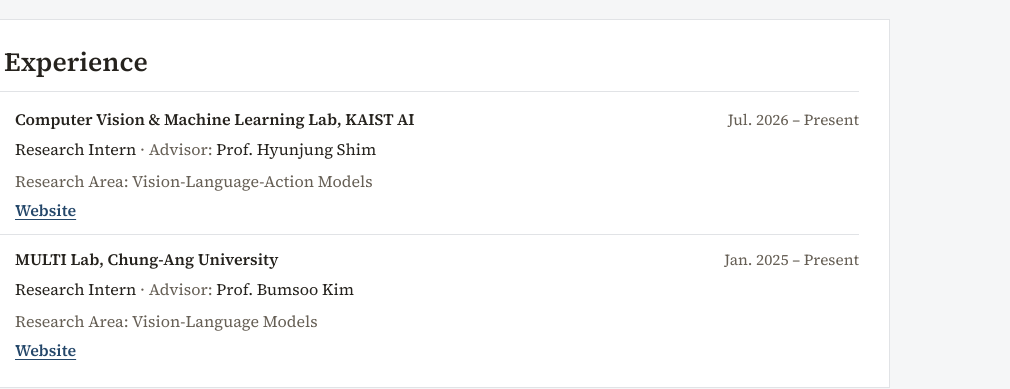
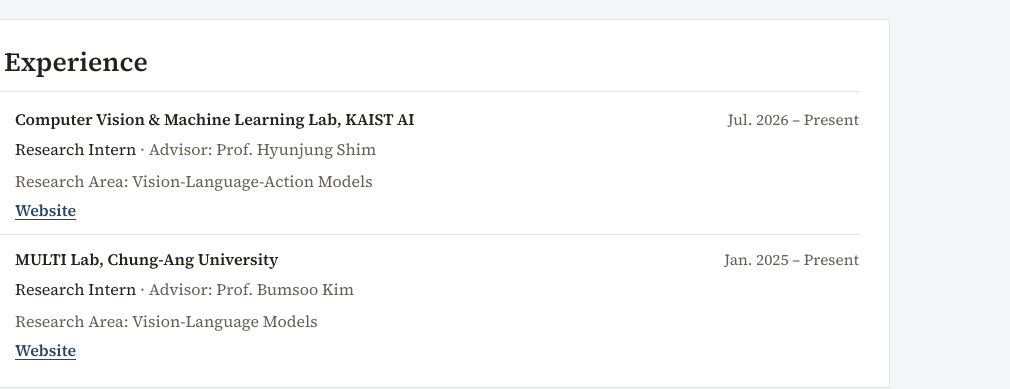
Before and after one commit to kyuanoh/kyuanoh.github.io, a plain HTML site: page index.html in a window 1280 px wide. Shown: the part 1420-1809 px from the top of the page, 270-1280 px from the left. Drawn offline with Linux system fonts and the light colour scheme.

Commit message:
Mute advisor name together with its label
Co-Authored-By: Claude Opus 5.5 <noreply@anthropic.com>

```diff
--- a/index.html
+++ b/index.html
@@ -173,7 +173,7 @@
                   <h3>Computer Vision &amp; Machine Learning Lab, KAIST AI</h3>
                   <span>Jul. 2026 &ndash; Present</span>
                 </div>
-                <p class="experience-meta experience-role">Research Intern <span class="meta-label">&middot; Advisor:</span> Prof. Hyunjung Shim</p>
+                <p class="experience-meta experience-role">Research Intern <span class="meta-label">&middot; Advisor: Prof. Hyunjung Shim</span></p>
                 <p class="experience-meta">Research Area: Vision-Language-Action Models</p>
                 <a class="text-link experience-link" href="https://kaist-cvml.github.io/" target="_blank" rel="noreferrer">Website</a>
               </div>
@@ -187,7 +187,7 @@
                   <h3>MULTI Lab, Chung-Ang University</h3>
                   <span>Jan. 2025 &ndash; Present</span>
                 </div>
-                <p class="experience-meta experience-role">Research Intern <span class="meta-label">&middot; Advisor:</span> Prof. Bumsoo Kim</p>
+                <p class="experience-meta experience-role">Research Intern <span class="meta-label">&middot; Advisor: Prof. Bumsoo Kim</span></p>
                 <p class="experience-meta">Research Area: Vision-Language Models</p>
                 <a class="text-link experience-link" href="https://www.multilab.cau.ac.kr/" target="_blank" rel="noreferrer">Website</a>
               </div>
```
